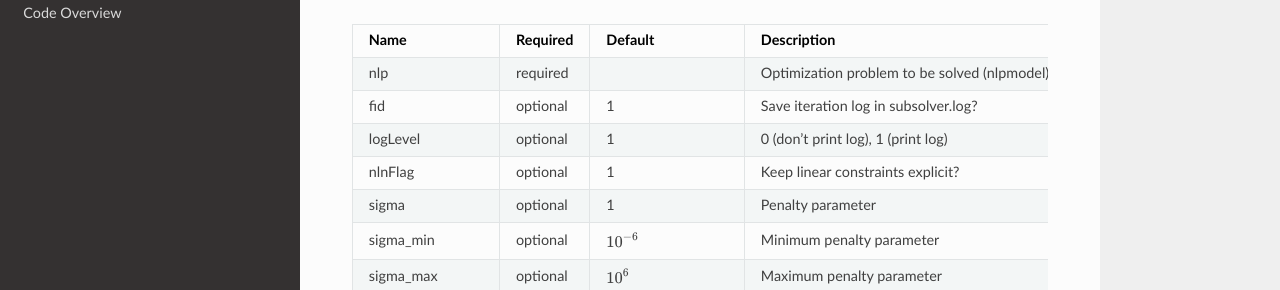
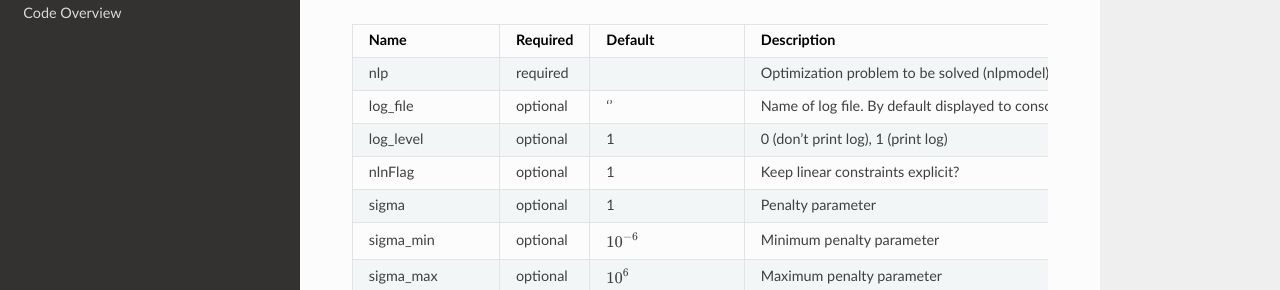
Before and after one commit to optimizers/FletcherPenalty, a Sphinx documentation site: the page built from docs/input-output.rst, in a window 1280 px wide and 900 px high. Shown: the part 371-661 px from the top of the window. Built offline with Sphinx 7.4.7 and the Read the Docs theme 2.0.0, drawn with Linux system fonts in a browser that asks for light colours.

Commit message:
Fixed logging and updating documentation appropriately. Subsolver log is currently suppressed because not all subsolvers take a log file.

```diff
--- a/docs/input-output.rst
+++ b/docs/input-output.rst
@@ -17,8 +17,8 @@
 Name              Required Default          Description
 ================= ======== ================ ===========
 nlp               required                  Optimization problem to be solved (nlpmodel)
-fid               optional 1                Save iteration log in subsolver.log?
-logLevel          optional 1                0 (don't print log), 1 (print log)
+log_file          optional ''               Name of log file. By default displayed to console.
+log_level         optional 1                0 (don't print log), 1 (print log)
 nlnFlag           optional 1                Keep linear constraints explicit?
 sigma             optional 1                Penalty parameter
 sigma_min         optional :math:`10^{-6}`  Minimum penalty parameter
```
Also changed, not shown: 11 other files.
